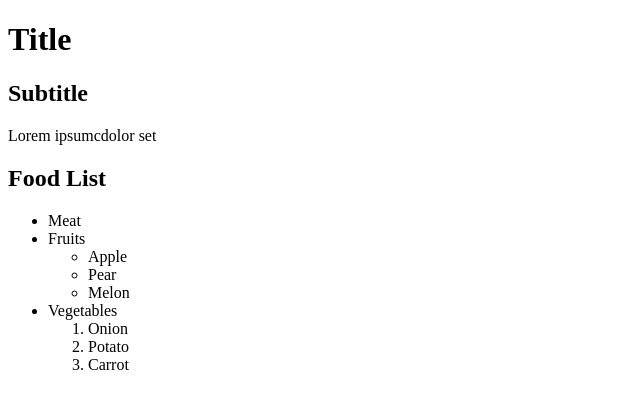
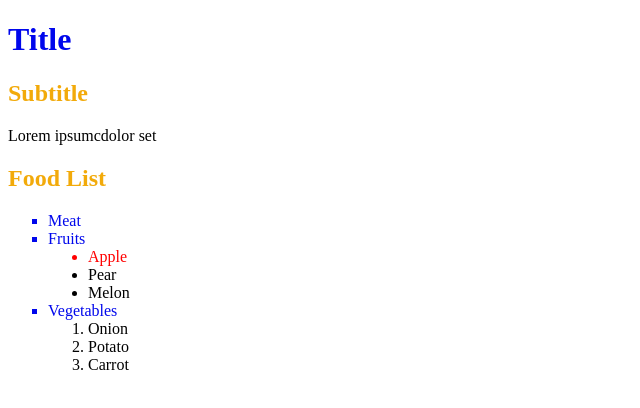
Before and after one commit to green-fox-academy/adamzoltan.nagy, a plain HTML site: page week-01/day-3/exercise3/index.html in a window 1280 px wide. Shown: the whole page, without its empty margins (0-640 px from the left). Drawn offline with Linux system fonts and the light colour scheme.

Commit message:
D3-Exercise5

```diff
--- a/week-01/day-3/exercise3/index.html
+++ b/week-01/day-3/exercise3/index.html
@@ -4,7 +4,7 @@
   <head>
     <meta charset="utf-8">
 
-    <title>Exercise 3</title>
+    <title>Exercise 5</title>
     <meta name="#" content="#">
     <meta name="#" content="#">
 
@@ -18,18 +18,19 @@
     <p>Lorem ipsumcdolor set</p>
     <h2>Food List</h2>
     <ul>
-      <li>Meat</li>
-      <li>Fruits</li>
+      <li class="list">Meat</li>
+      <li class="list">Fruits</li>
         <ul>
-          <li>Apple</li>
+          <li class="apple">Apple</li>
           <li>Pear</li>
           <li>Melon</li>
         </ul>
-      <li>Vegetables</li>
+      <li class="list">Vegetables</li>
         <ol>
           <li>Onion</li>
           <li>Potato</li>
           <li>Carrot</li>
+        </ol>
 
 
     </body>
--- a/week-01/day-3/exercise3/style.css
+++ b/week-01/day-3/exercise3/style.css
@@ -0,0 +1,20 @@
+h1 {
+  color: #0007ec;
+}
+
+h2 {
+  color: #f2aa0a;
+}
+
+.list{
+  color: #0007ec;
+  list-style: square;
+}
+
+ul {
+  list-style: disc;
+}
+
+.apple {
+  color: red;
+}
```
